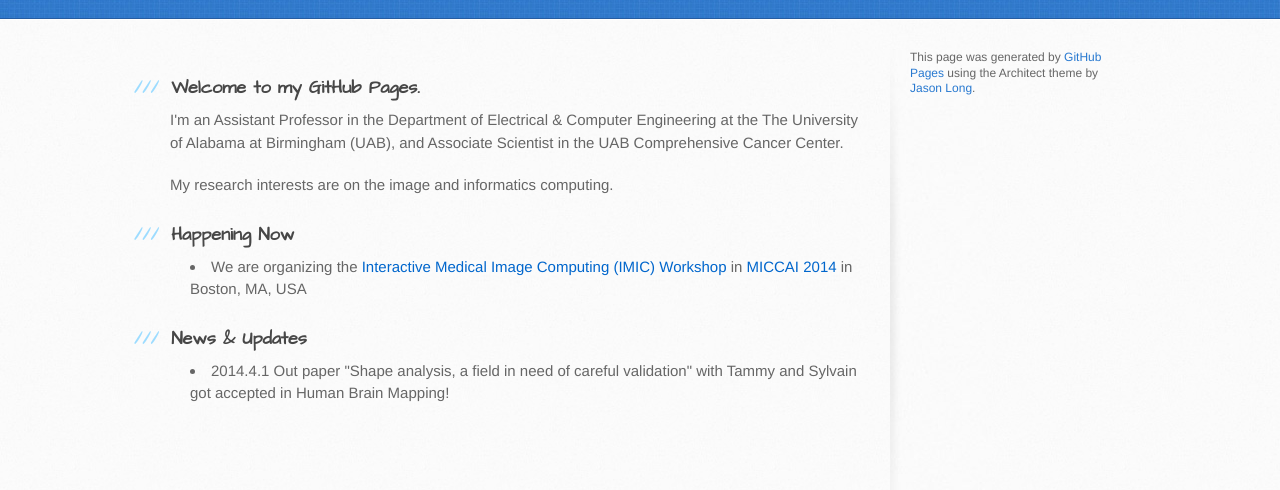
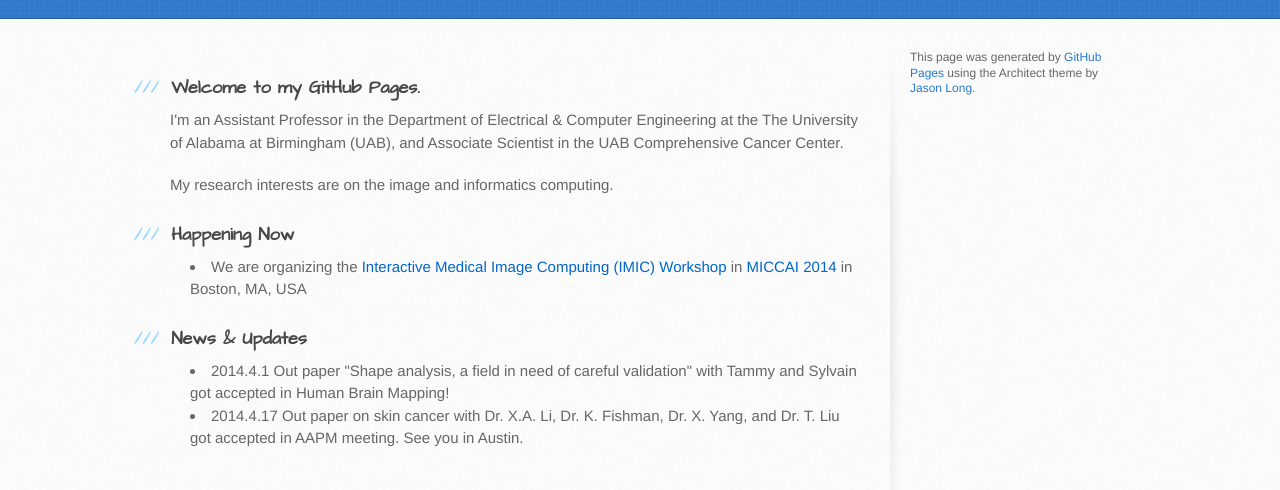
Before and after one commit to gaoyi/gaoyi.github.io, a plain HTML site: page index.html in a window 1280 px wide. Shown: the part 182-672 px from the top of the page. Drawn offline with Linux system fonts and the light colour scheme.

Commit message:
ENH: aapm

```diff
--- a/index.html
+++ b/index.html
@@ -53,7 +53,8 @@
           <h3>
             <a name="news-and-updates" class="anchor" href="#news-and-updates"><span class="octicon octicon-link"></span></a>News & Updates</h3>
           <ul>
-            <li>2014.4.1  Out paper "Shape analysis, a field in need of careful validation" with Tammy and Sylvain got accepted in Human Brain Mapping!</li>
+            <li>2014.4.1 Out paper "Shape analysis, a field in need of careful validation" with Tammy and Sylvain got accepted in Human Brain Mapping!</li>
+            <li>2014.4.17 Out paper on skin cancer with Dr. X.A. Li, Dr. K. Fishman, Dr. X. Yang, and Dr. T. Liu got accepted in AAPM meeting. See you in Austin.</li>
           </ul>
         </section>
 
```
